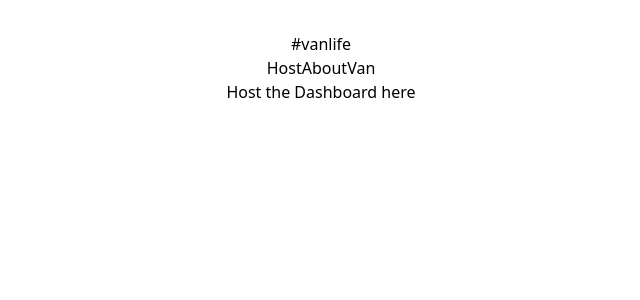
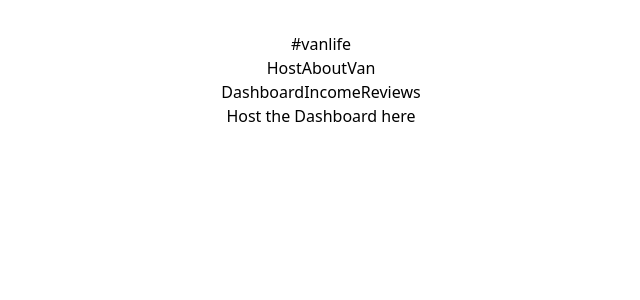
Before and after one commit to DevRamona/react-noteapp, a React (Vite) app in the folder vite-project/: page /host in a window 1280 px wide. Shown: the top 300 px of the page, without its empty margins (319-959 px from the left). Built offline with nearby package versions, Linux system fonts and the light colour scheme; what miragejs would draw is missing.

Commit message:
nested routes

```diff
--- a/vite-project/src/App.jsx
+++ b/vite-project/src/App.jsx
@@ -11,6 +11,7 @@
 import Dashboard from "./Host/Dashboard";
 import Income from "./Host/Income";
 import Reviews from "./Host/Reviews";
+import HostLayout from "./Host/HostLayout";
 
 function App() {
   return (
@@ -22,7 +23,8 @@
             <Route path="/about" element={<About />} />
             <Route path="/van" element={<Van />} />
             <Route path="/van/:id" element={<VanDetail />} />
-            <Route path="/host" element={<Dashboard />}>
+            <Route path="/host" element={<HostLayout />}>
+            <Route path="/host" element={<Dashboard />} />
              <Route path="/host/income" element={<Income />} />
              <Route path="/host/reviews" element={<Reviews />} />
             </Route>
--- a/vite-project/src/Host/Dashboard.jsx
+++ b/vite-project/src/Host/Dashboard.jsx
@@ -1,4 +1,4 @@
-import { Outlet } from "react-router"
+
 
 export default function Dashboard () {
     return (
--- a/vite-project/src/Host/HostLayout.jsx
+++ b/vite-project/src/Host/HostLayout.jsx
@@ -0,0 +1,14 @@
+import {Link} from "react-router-dom"
+import { Outlet } from "react-router-dom"
+export default function HostLayout() {
+    return (
+        <>
+        <nav>
+        <Link to="/host" className="mr-4">Dashboard</Link>
+        <Link to="/host/income" className="mr-4">Income</Link>
+        <Link to="/host/reviews" className="mr-4">Reviews</Link>
+        </nav>
+        <Outlet/>
+        </>
+    )
+}
```
